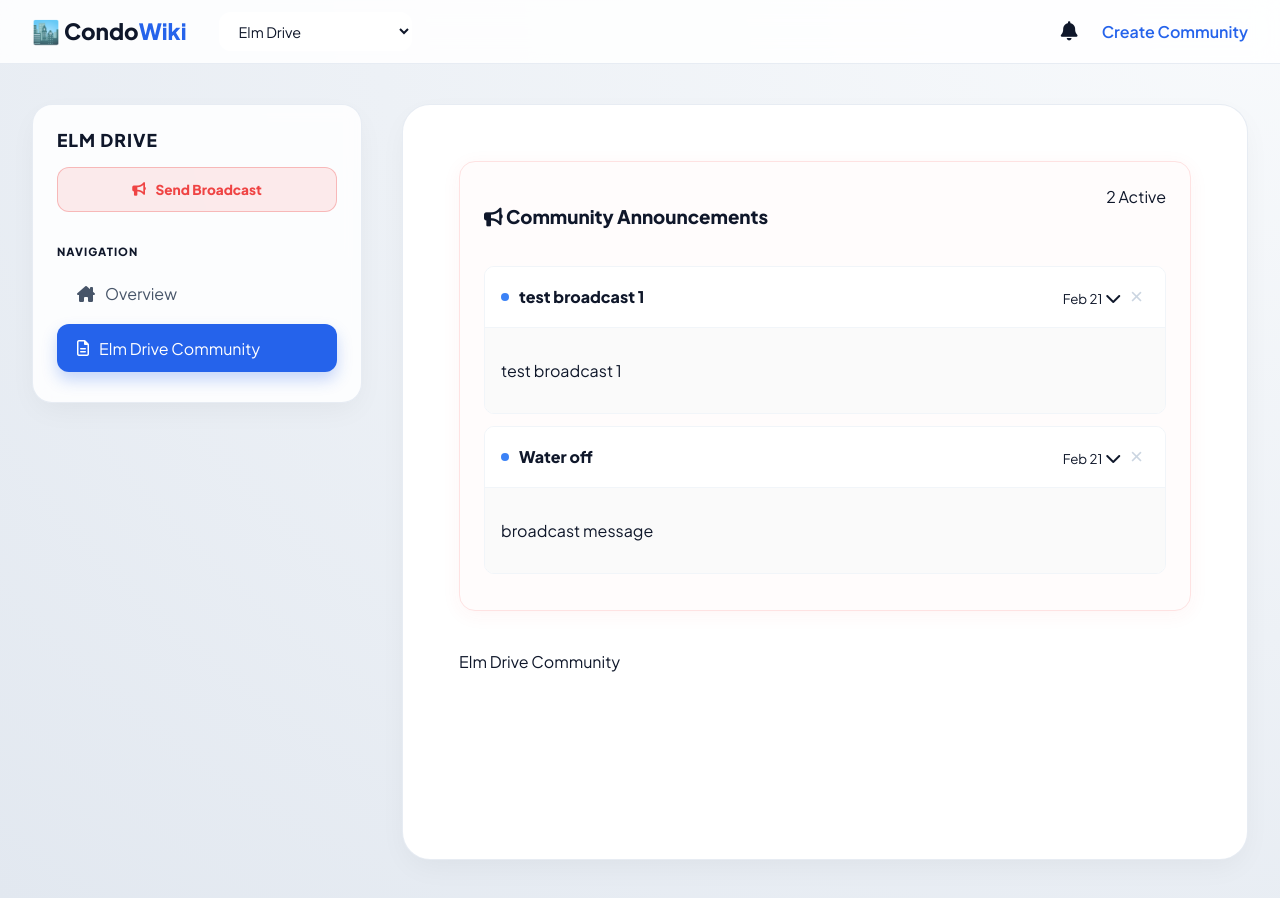
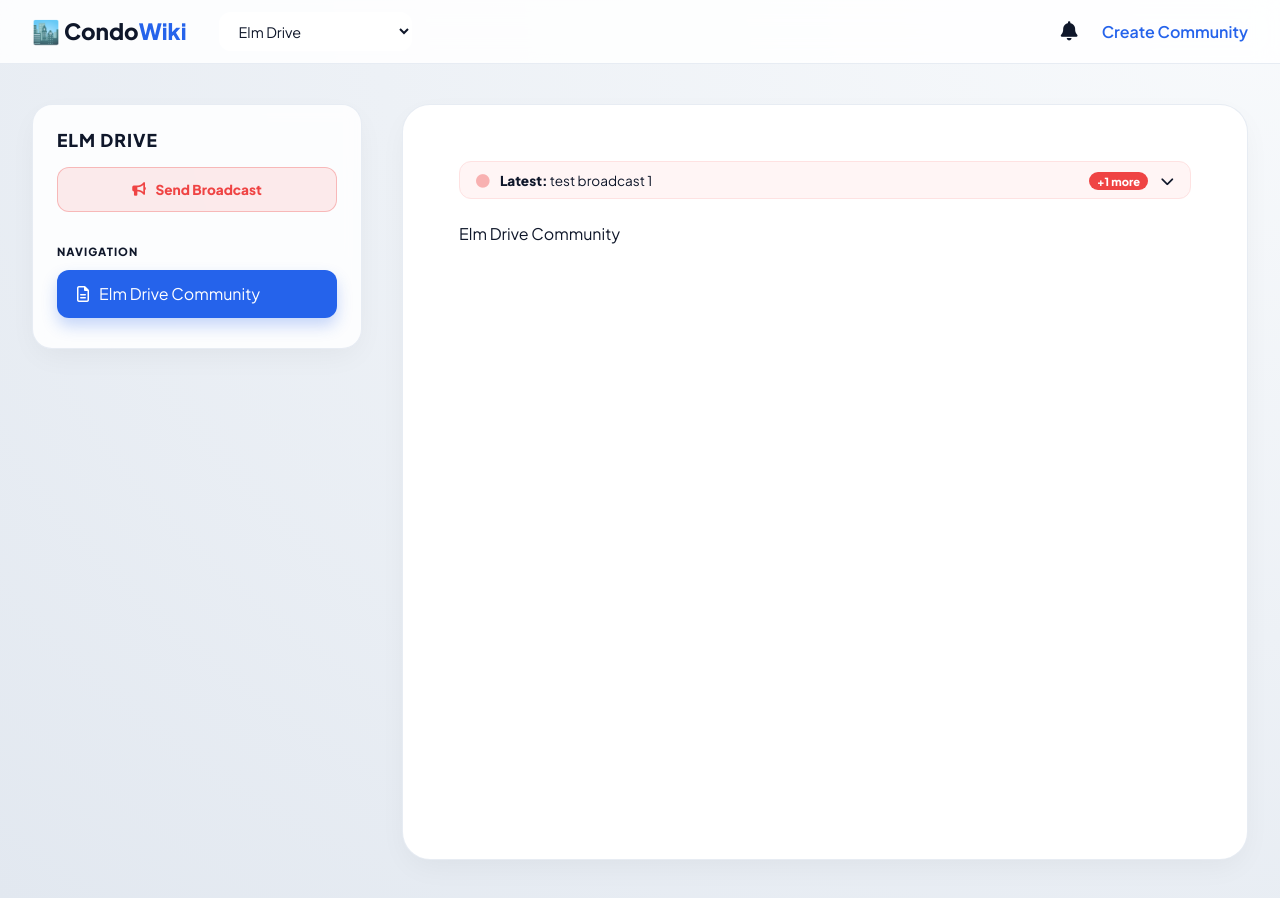
Before and after one commit to dekumar2-lab/lab-community, a Jekyll site: the page built from content/elm-drive/index.md, in a window 1280 px wide. Built offline with Jekyll 4.4.1, drawn with Linux system fonts in a browser that asks for light colours.

Commit message:
Notification broadcaster implementation

```diff
--- a/_includes/custom-styles.html
+++ b/_includes/custom-styles.html
@@ -447,4 +447,88 @@
     .btn-close:hover {
         color: #ef4444;
     }
+
+    /* --- Compact Alert Strip --- */
+    .alert-strip-container {
+        background: #fff5f5;
+        border: 1px solid #fee2e2;
+        border-radius: 12px;
+        margin-bottom: 1.5rem;
+        overflow: hidden;
+        transition: 0.3s cubic-bezier(0.4, 0, 0.2, 1);
+    }
+
+    .alert-strip-header {
+        padding: 0.6rem 1rem;
+        display: flex;
+        justify-content: space-between;
+        align-items: center;
+        cursor: pointer;
+        font-size: 0.85rem;
+    }
+
+    .pulse-icon {
+        color: #ef4444;
+        margin-right: 8px;
+        animation: blink 2s infinite;
+    }
+
+    @keyframes blink {
+        0% {
+            opacity: 1;
+        }
+
+        50% {
+            opacity: 0.3;
+        }
+
+        100% {
+            opacity: 1;
+        }
+    }
+
+    .alert-badge {
+        background: #ef4444;
+        color: white;
+        padding: 2px 8px;
+        border-radius: 20px;
+        font-size: 0.7rem;
+        font-weight: 800;
+        margin-right: 10px;
+    }
+
+    /* --- The Hidden Feed --- */
+    .alert-feed-hidden {
+        display: none;
+        padding: 1rem;
+        background: white;
+        border-top: 1px solid #fee2e2;
+    }
+
+    .mini-alert-card {
+        padding: 10px 0;
+        border-bottom: 1px dashed #f1f5f9;
+    }
+
+    .mini-alert-card:last-child {
+        border-bottom: none;
+    }
+
+    .urgency-tag {
+        font-size: 0.6rem;
+        font-weight: 900;
+        padding: 2px 5px;
+        border-radius: 4px;
+        vertical-align: middle;
+    }
+
+    .urgency-tag.high {
+        background: #fee2e2;
+        color: #ef4444;
+    }
+
+    .urgency-tag.info {
+        background: #e0f2fe;
+        color: #0369a1;
+    }
 </style>
--- a/_layouts/default.html
+++ b/_layouts/default.html
@@ -73,12 +73,12 @@
             <div class="sidebar-section">
                 <p class="sidebar-label">Navigation</p>
                 <ul>
-                    <li>
+                    <!-- <li>
                         <a href="{{ site.baseurl }}/content/{{ page.condo | slugify }}/"
                             class="{% if page.url contains 'index.html' %}active{% endif %}">
                             <i class="fa-solid fa-house-chimney"></i> Overview
                         </a>
-                    </li>
+                    </li> -->
                     {% for p in site.pages %}
                     {% if p.condo == page.condo and p.layout != 'broadcast' and p.title != page.condo %}
                     <li>
@@ -95,37 +95,37 @@
 
         <main class="content-card">
            {% if page.condo %}
-            {% assign active_alerts = site.pages | where: "layout", "broadcast" | where: "condo", page.condo | sort:
-            'date' | reverse %}
+    {% assign active_alerts = site.pages | where: "layout", "broadcast" | where: "condo", page.condo | sort: 'date' | reverse %}
 
     {% if active_alerts.size > 0 %}
-            <div id="broadcast-container" class="broadcast-wrapper">
-                <div class="broadcast-header">
-                    <h3><i class="fa-solid fa-bullhorn"></i> Community Announcements</h3>
-                    <span class="alert-count">{{ active_alerts.size }} Active</span>
+    <div class="alert-strip-container">
+        <div class="alert-strip-header" onclick="toggleAlertFeed()">
+            <div class="alert-strip-left">
+                <span class="pulse-icon"><i class="fa-solid fa-circle"></i></span>
+                <span class="alert-summary">
+                    <strong>Latest:</strong> {{ active_alerts.first.title }}
+                </span>
+            </div>
+            <div class="alert-strip-right">
+                {% if active_alerts.size > 1 %}
+                    <span class="alert-badge">+{{ active_alerts.size | minus: 1 }} more</span>
+                {% endif %}
+                <i class="fa-solid fa-chevron-down" id="feed-chevron"></i>
+            </div>
         </div>
 
+        <div id="full-alert-feed" class="alert-feed-hidden">
             {% for alert in active_alerts %}
-                <div class="alert-item" id="alert-{{ forloop.index }}">
-                    <div class="alert-item-header" onclick="toggleAlert('alert-content-{{ forloop.index }}')">
-                        <div style="display: flex; align-items: center; gap: 10px;">
-                            <span class="urgency-dot {{ alert.alert_type | default: 'info' }}"></span>
-                            <strong>{{ alert.title }}</strong>
+            <div class="mini-alert-card">
+                <div class="mini-alert-meta">
+                    <span class="urgency-tag {{ alert.alert_type | default: 'info' }}">{{ alert.alert_type | upcase }}</span>
+                    <small>{{ alert.date | date: "%b %d" }}</small>
                 </div>
-                        <div class="alert-controls">
-                            <small>{{ alert.date | date: "%b %d" }}</small>
-                            <i class="fa-solid fa-chevron-down chevron"></i>
-                            <button class="btn-close"
-                                onclick="dismissAlert('alert-{{ forloop.index }}', event)">&times;</button>
-                        </div>
-                    </div>
-                    <div class="alert-item-body" id="alert-content-{{ forloop.index }}">
-                        <div class="alert-inner-text">
-                            {{ alert.content | markdownify }}
-                        </div>
-                    </div>
+                <h4>{{ alert.title }}</h4>
+                <div class="mini-alert-body">{{ alert.content | markdownify }}</div>
             </div>
             {% endfor %}
+        </div>
     </div>
     {% endif %}
 {% endif %}
```
Lines whose indentation alone changed are shown as unchanged.
